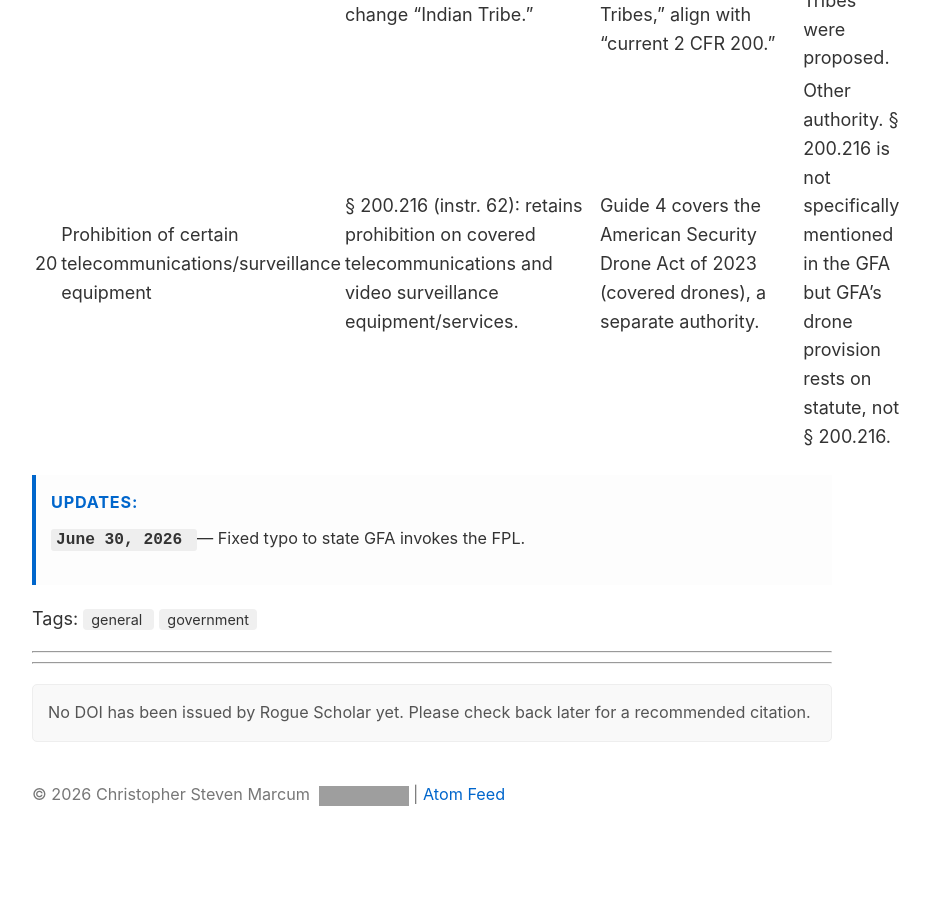
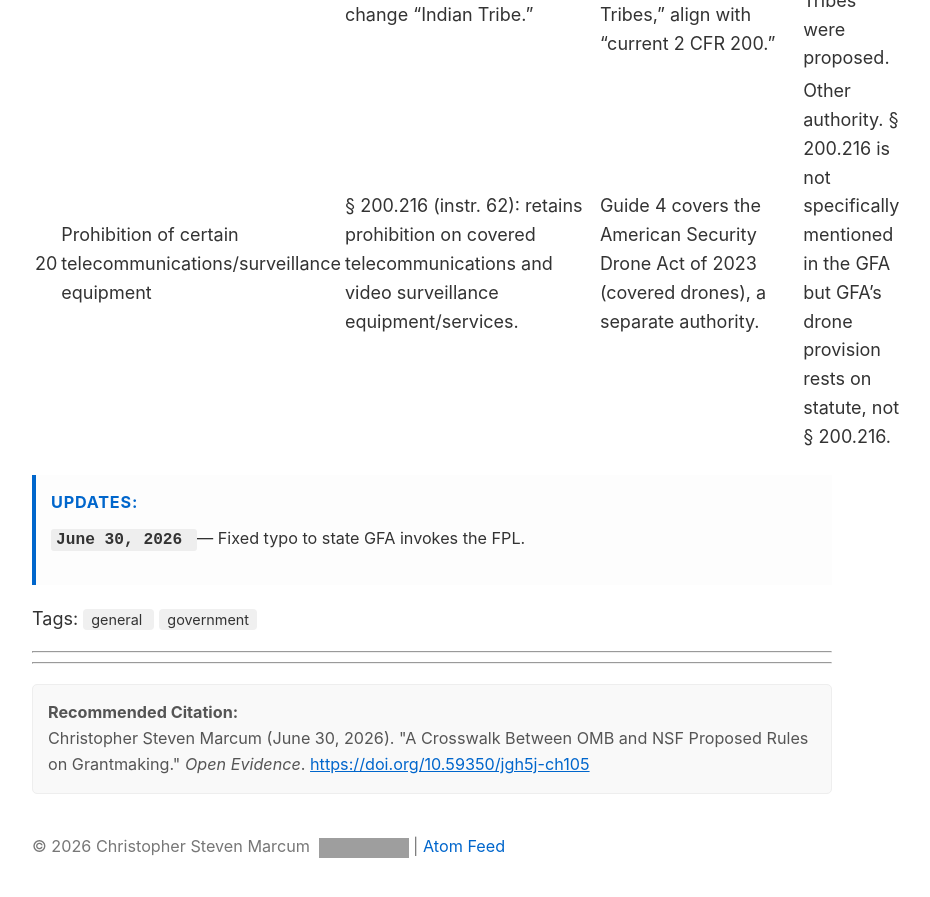
Before and after one commit to cmarcum/marcum-blog, a Jekyll site: the page built from _posts/2026-06-30-A Crosswalk Between OMB and NSF Proposed Rules on Grantmaking.md, in a window 1280 px wide and 900 px high, scrolled down 14632 px. Shown: the top 897 px of the window, without its empty margins (208-1138 px from the left). Built offline with Jekyll 4.4.1, drawn with Linux system fonts in a browser that asks for light colours; before the commit the page ends 15480 px from its top, so only the background shows below that; grey boxes are pictures that could not be loaded.

Commit message:
chore: update Rogue Scholar DOIs [skip ci]

```diff
--- a/_data/dois.yml
+++ b/_data/dois.yml
@@ -3,7 +3,7 @@
   doi:
   title: "A Crosswalk Between OMB and NSF Proposed Rules on Grantmaking"
 A Crosswalk Between OMB and NSF Proposed Rules on Grantmaking:
-  doi:
+  doi: 10.59350/jgh5j-ch105
   title: "A Crosswalk Between OMB and NSF Proposed Rules on Grantmaking"
 A Review of the Standard Application Process:
   doi: 10.59350/a63gn-pee16
```
